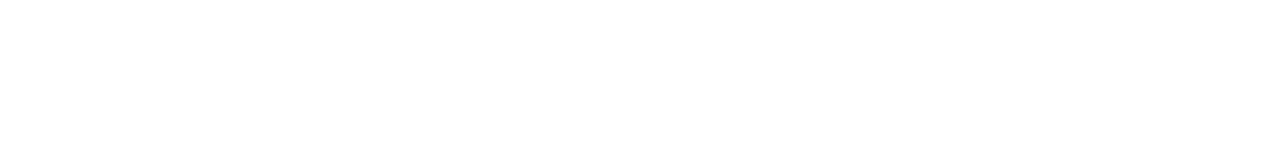
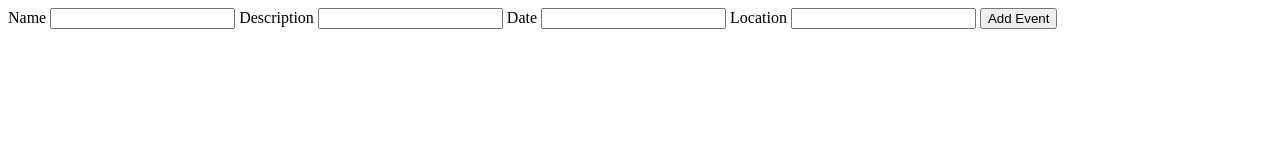
Before and after one commit to cturnbull19/Unit2.PartyPlanner, a plain HTML site: page index.html in a window 1280 px wide. Drawn offline with Linux system fonts and the light colour scheme.

Commit message:
set up bare bones of page

```diff
--- a/index.html
+++ b/index.html
@@ -9,6 +9,25 @@
 
 </head>
 <body>
-
+    <form id="addEvent">
+        <label>
+            Name
+            <input type= "text" name="name">
+        </label>
+        <label>
+            Description
+            <input type= "text" name="description">
+        </label>
+        <label>
+            Date
+            <input type= "text" name="date">
+        </label>
+        <label>
+            Location
+            <input type= "text" name="location">
+        </label>
+        <button>Add Event</button>
+    </form>
+    <ul id="Events"></ul>
 </body>
 </html>
```
